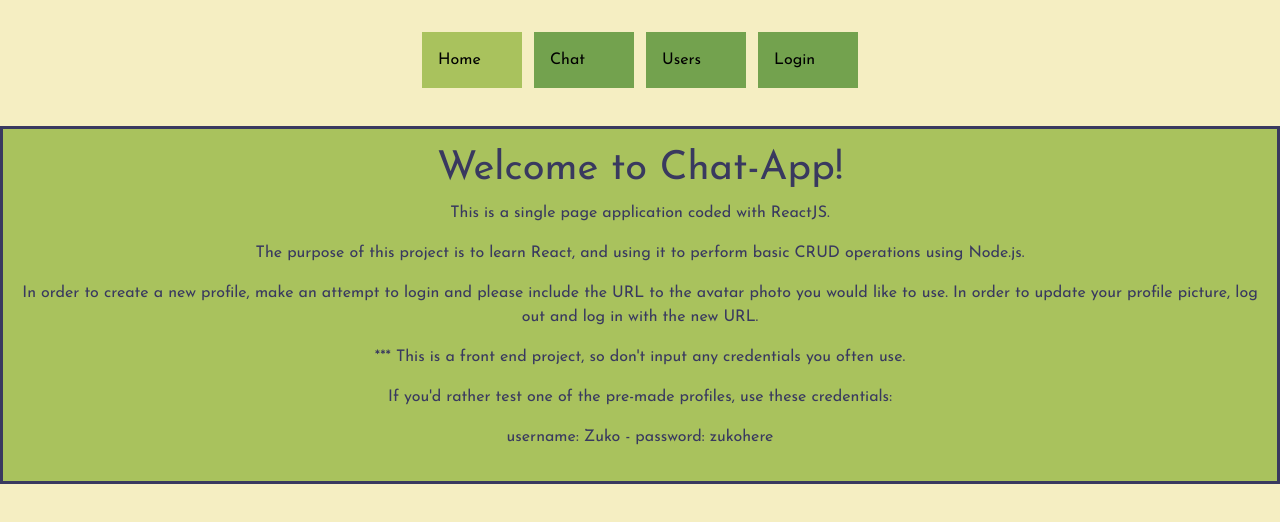
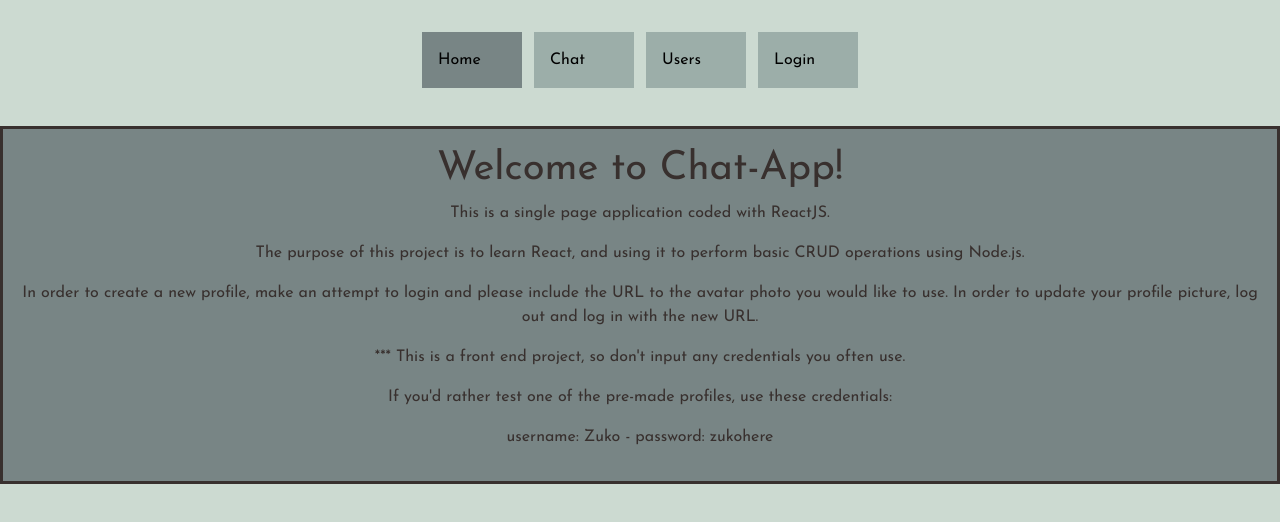
Before and after one commit to fusion407/chat-app-frontend, a React (Create React App) app: page / in a window 1280 px wide. Shown: the top 522 px of the page. Built offline with nearby package versions, Linux system fonts and the light colour scheme.

Commit message:
change color scheme

```diff
--- a/src/App.css
+++ b/src/App.css
@@ -1,20 +1,20 @@
 @import url('https://fonts.googleapis.com/css?family=Josefin+Sans');
 
 body {
-  background-color: #f5eec2;
+  background-color: #CCDAD1;
   display: flex;
   font-family: 'Josefin Sans', cursive;
   align-items: center;
   text-align: center;
   justify-content: center;
-  color: #39395f;
+  color: #38302E;
 }
 
 .App {
   display: flex;
   text-align: center;
   justify-content: center;
-  background-color: #416a59;
+  background-color: #788585;
   padding-bottom: 1em;
 }
 div.chatBox {
@@ -28,13 +28,13 @@
 
 .usersBox {
   display: flex;
-  background-color: #f5eec2;
+  background-color: #788585;
   margin-top: 1em;
   padding-top: 1em;
   padding-right: 1em;
   text-align: center;
   border-style: solid;
-  border-color: #037f11bf;
+  border-color: #38302E;
   flex-direction: row;
   flex-wrap: wrap;
 }
@@ -49,18 +49,18 @@
   height: 5rem;
   width: 6rem;
 }
-.messageBox {
-  color: #416a59;
-}
+/* .messageBox {
+  color: #38302E;
+} */
 button {
-  background-color: #73a24e;
+  background-color: #9CAEA9;
   margin-left : 2em;
 }
 .submitButton {
   margin-top: 1em;
 }
 button:hover {
-  background-color: #a9c25d;
+  background-color: #CCDAD1;
 
 }
 button.deleteButton {
@@ -70,7 +70,7 @@
 .homeScreen {
   margin-top : 2em;
   border-style: solid;
-  background-color: #a9c25d;
+  background-color: #788585;
   padding: 1em 1em 1em 1em;
 }
 .loginScreen {
@@ -78,7 +78,7 @@
   border-style: solid;
   padding-bottom: 1em;
   padding-top: 1em;
-  background-color:#a9c25d;
+  background-color:#788585;
 }
 .newComment {
   display: flex;
--- a/src/components/Chat.js
+++ b/src/components/Chat.js
@@ -107,8 +107,8 @@
     return (
         <div className="chatPage">
             <div className="chatBox">
-                    <Card style={{ background: "#39395f", width: '25rem' }}>
-                        <ListGroup style={{background: "#a9c25d", width: 'auto'}}variant="flush">
+                    <Card style={{ background: "#9CAEA9", width: '25rem' }}>
+                        <ListGroup style={{background: "#6F6866", width: 'auto'}}variant="flush">
                             {messagesToDisplay}
                         </ListGroup>
                     </Card>
--- a/src/components/Message.js
+++ b/src/components/Message.js
@@ -9,7 +9,7 @@
                 <img className="avatarImage" src={avatarURL ? avatarURL : defaultProfile} alt="avatarImage"></img>
             </div>
             <div>
-                <ListGroup.Item style={{background: "#f5eec2"}}>{name ? name : "Anonymous"}:</ListGroup.Item>
+                <ListGroup.Item style={{background: "#9CAEA9"}}>{name ? name : "Anonymous"}:</ListGroup.Item>
                 <ListGroup.Item>{comment}</ListGroup.Item>
             </div>
                 <button className="deleteButton" onClick={() => deleteComment(id)} >Delete</button>
--- a/src/components/NavBar.js
+++ b/src/components/NavBar.js
@@ -1,5 +1,4 @@
 import React from "react"
-
 import { NavLink } from "react-router-dom";
 const linkStyles = {
     display: "inline-flex",
@@ -9,7 +8,7 @@
     width: "100px",
     padding: "1em",
     margin: "2em 6px 6px",
-    background: "#73a24e",
+    background: "#9CAEA9",
     textDecoration: "none",
     color: "black",
   };
@@ -21,7 +20,7 @@
           exact
           style={linkStyles}
           activeStyle={{
-            background: "#a9c25d",
+            background: "#788585",
           }}
         >
           Home
@@ -31,7 +30,7 @@
           exact
           style={linkStyles}
           activeStyle={{
-            background: "#a9c25d",
+            background: "#788585",
           }}
         >
           Chat
@@ -41,7 +40,7 @@
           exact
           style={linkStyles}
           activeStyle={{
-            background: "#a9c25d",
+            background: "#788585",
           }}
         >
           Users
@@ -51,7 +50,7 @@
           exact
           style={linkStyles}
           activeStyle={{
-            background: "#a9c25d",
+            background: "#788585",
           }}
         >
           Login
```
